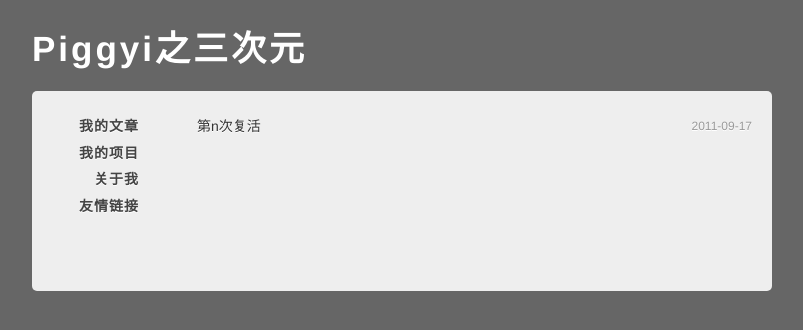
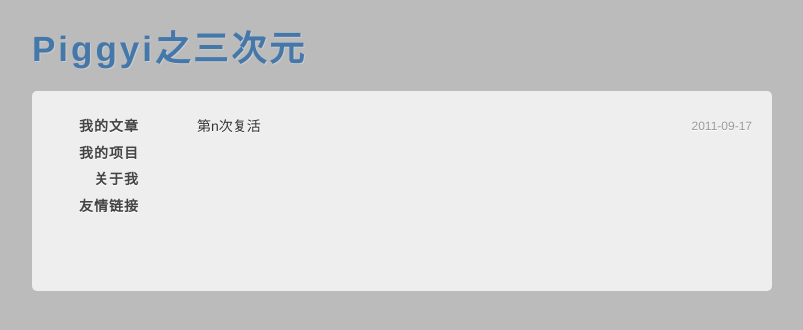
Before and after one commit to piggyi/piggyi.github.com, a Jekyll site: the page built from index.html, in a window 1280 px wide. Shown: the top 330 px of the page, without its empty margins (238-1041 px from the left). Built offline with Jekyll 4.4.1, drawn with Linux system fonts in a browser that asks for light colours; Markdown is read by kramdown in place of the engine named in the settings.

Commit message:
color style change

```diff
--- a/css/style.css
+++ b/css/style.css
@@ -37,7 +37,7 @@ html {
 body {
 	-moz-background-size:100% auto;
 	background-attachment:fixed;
-	background-color:#666;
+	background-color:#BBBBBB;
 	/*background-image:url("../images/background.jpg");*/
 	background-position:center center;
 	font-family:"Microsoft Yahei","Helvetica Neue",Helvetica,Arial,sans-serif;
@@ -62,7 +62,7 @@ span#beans {
 	color:#72BF44;
 }
 a:hover, a:hover span#eighty, a:hover span#beans {
-	color:#444444;
+	color:#CCCCCC;
 }
 h1 a:hover {
 	color:#ddd;
@@ -260,7 +260,7 @@ pre {
 	-webkit-border-radius:5px;
 	border-radius:5px;
 	-moz-box-shadow:0 -1px 0 #444444;
-	background-color:#222222;
+	background-color:#555555;
 	color:#FFFFFF;
 	font-size:13px;
 	margin:0 0 0 -40px;
@@ -399,7 +399,8 @@ span.balloon {
 #logo h1 a{
 	font-weight:bold;
 	font-size:35px;
-	color:#fff;
+	color:#4477AA;
+	text-shadow: 1px 1px #CCCCCC;
 	letter-spacing:3px;
 }
 
```
Also changed, not shown: _posts/2011-09-17-restart.textile (+6 -2 lines).
